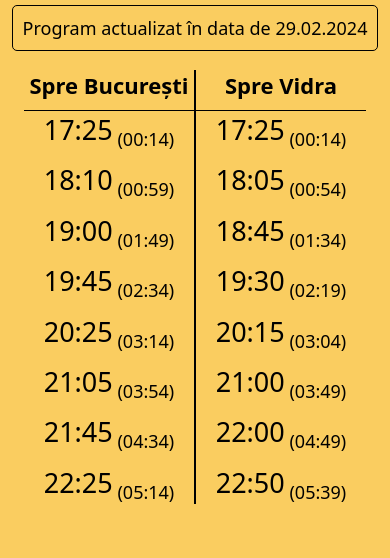
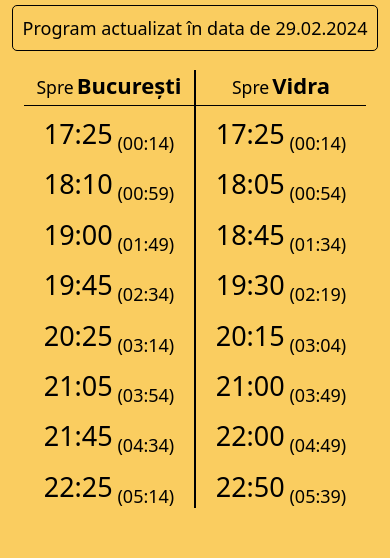
Before and after one commit to Soare-Robert-Daniel/road-to-otter-village, a plain HTML site: page index.html in a window 390 px wide. Shown: the top 558 px of the page. Drawn offline with Linux system fonts and the light colour scheme.

Commit message:
fix: make the header smaller to fit on iphone 11

```diff
--- a/index.html
+++ b/index.html
@@ -134,6 +134,8 @@
         align-items: center;
 
         gap: 10px;
+
+        padding-top: 9px;
       }
 
       .hours-display-column {
@@ -160,7 +162,7 @@
 
       .hours-display-header p {
         margin: 0px 5px;
-        margin-bottom: 10px;
+        margin-bottom: 5px;
       }
 
       .hour {
@@ -263,6 +265,12 @@
         border: 1px solid #000;
         border-radius: 5px;
         font-size: large;
+      }
+
+      .title-prefix {
+        font-size: 1.1rem;
+        font-weight: 500;
+        margin-right: 3px;
       }
 
       @media (min-width: 800px) {
--- a/main.mjs
+++ b/main.mjs
@@ -1,6 +1,6 @@
 // Read more about Van.js at https://vanjs.org
 import van from "./van-1.2.8.min.js";
-const { div, option, select, input, label, p, sub } = van.tags;
+const { div, option, select, input, label, p, sub, span } = van.tags;
 
 /**
  * Romanian national holidays list.
@@ -348,7 +348,7 @@ const HoursDisplay = ({ computedHours }) => {
  * @param {ComputedHour[]} props.computedHours The computed hours list.
  * @returns {HTMLElement} The hours column display component.
  */
-const HoursColumnDisplay = ({ title, computedHours }) => {
+const HoursColumnDisplay = ({ prefix, title, computedHours }) => {
   return div(
     {
       className: "hours-display-column",
@@ -357,7 +357,7 @@ const HoursColumnDisplay = ({ title, computedHours }) => {
       {
         className: "hours-display-header",
       },
-      p(title)
+      p({}, span({ className: "title-prefix" }, prefix), title)
     ),
     HoursDisplay({ computedHours })
   );
@@ -403,11 +403,13 @@ const HoursSectionDisplay = () => {
       className: "hours-display-section",
     },
     HoursColumnDisplay({
-      title: "Spre București",
+      prefix: "Spre",
+      title: "București",
       computedHours: turComputedHours,
     }),
     HoursColumnDisplay({
-      title: "Spre Vidra",
+      prefix: "Spre",
+      title: "Vidra",
       computedHours: returComputedHours,
     })
   );
```
